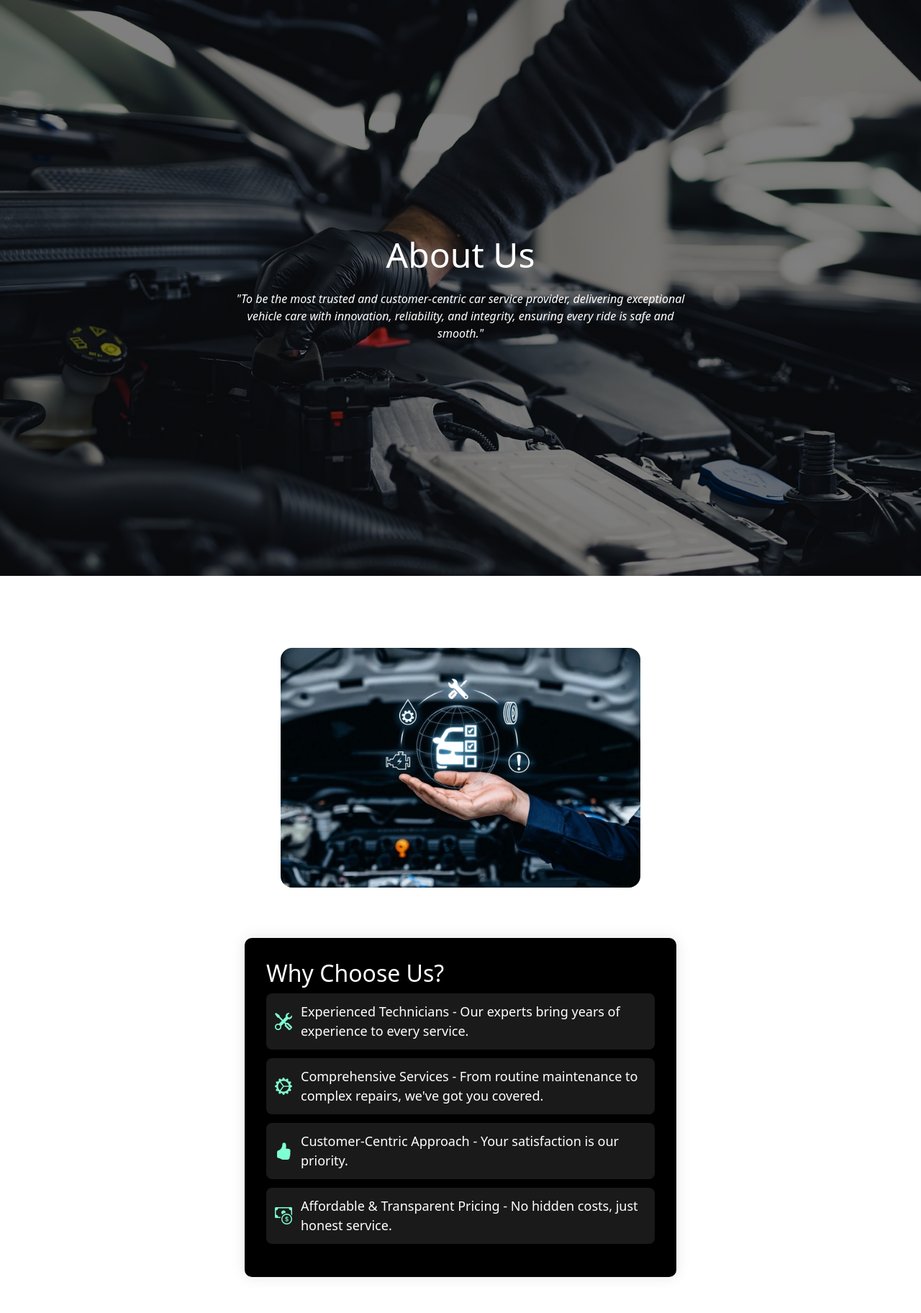
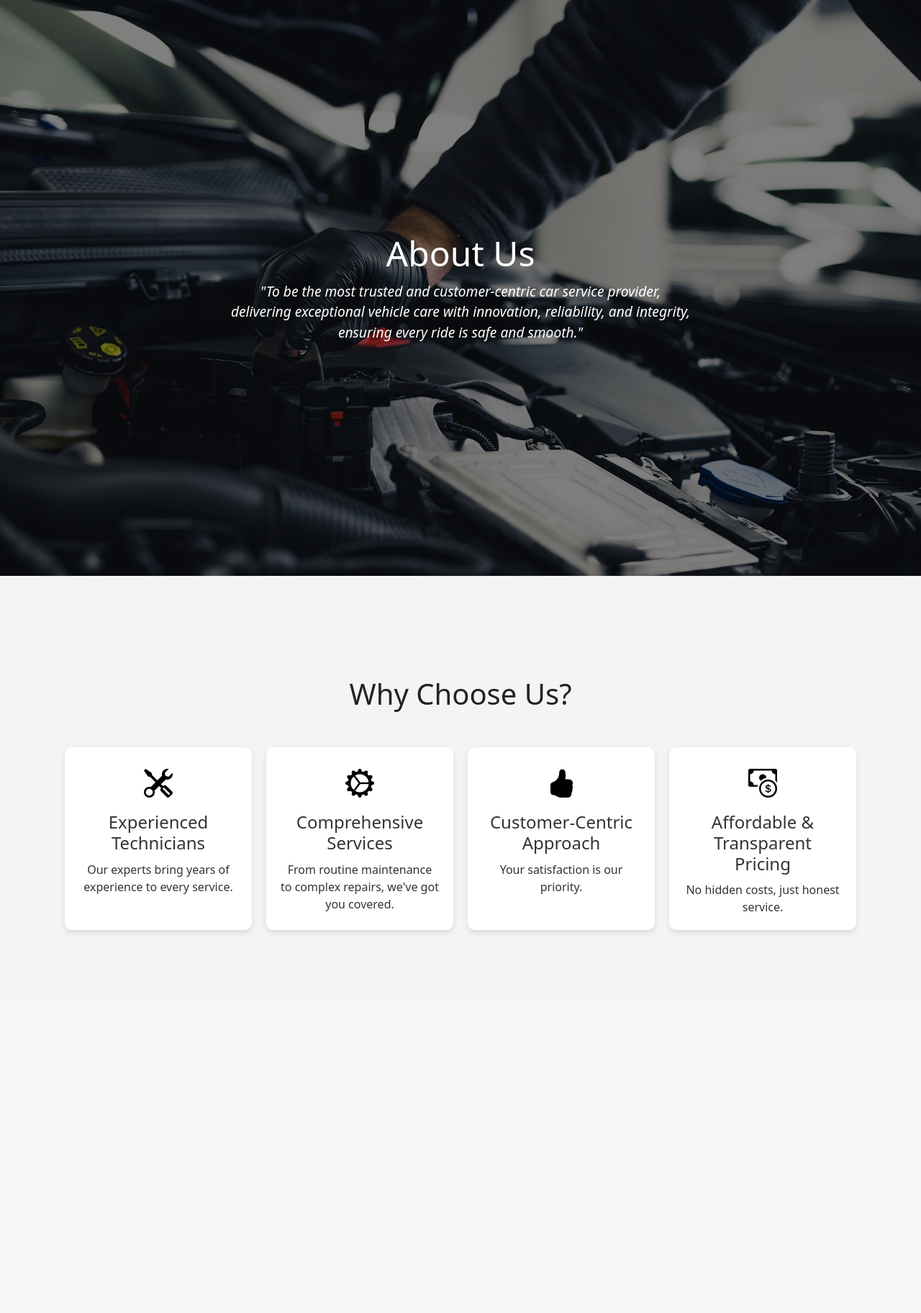
Before and after one commit to starlightaris/car_service_ms, a PHP site: page /aboutUs.html in a window 1280 px wide. Shown: the whole page at 72% size. After the commit the page ends 1297 px from the top, so only its background shows below. Run offline with PHP 8.4, Linux system fonts and the light colour scheme.

Commit message:
commit-11

```diff
--- a/aboutUs.html
+++ b/aboutUs.html
@@ -31,26 +31,38 @@
                 "To be the most trusted and customer-centric car service provider, delivering exceptional vehicle care with innovation, reliability, and integrity, ensuring every ride is safe and smooth."
             </div>
         </div>
+
         <div class="container">
 
-           <img src="images/about.jpg" class="rounded-4" id="img1">
-           <div class="content-box">
-            <h2>Why Choose Us?</h2>
-            <ul class="custom-list">
-                <li><i class="bi bi-tools"></i> <span>Experienced Technicians - Our experts bring years of experience to every service.</span></li>
-                <li><i class="bi bi-gear-wide-connected"></i> <span>Comprehensive Services - From routine maintenance to complex repairs, we've got you covered.</span></li>
-                <li><i class="bi bi-hand-thumbs-up-fill"></i> <span>Customer-Centric Approach - Your satisfaction is our priority.</span></li>
-                <li><i class="bi bi-cash-coin"></i> <span>Affordable & Transparent Pricing - No hidden costs, just honest service.</span></li>
-            </ul>
+            <h2 class="title">Why Choose Us?</h2>
 
-
-
-
+            <div class="grid">
+              <div class="grid-item">
+                <i class="bi bi-tools"></i>
+                <h3>Experienced Technicians</h3>
+                Our experts bring years of experience to every service.
               </div>
 
+              <div class="grid-item">
+                <i class="bi bi-gear-wide-connected"></i>
+                <h3>Comprehensive Services</h3>
+                From routine maintenance to complex repairs, we've got you covered.
+              </div>
+
+              <div class="grid-item">
+                <i class="bi bi-hand-thumbs-up-fill"></i>
+                <h3>Customer-Centric Approach</h3>
+                Your satisfaction is our priority.
+              </div>
+
+              <div class="grid-item">
+                <i class="bi bi-cash-coin"></i>
+                <h3>Affordable & Transparent Pricing</h3>
+                No hidden costs, just honest service.
+              </div>
+            </div>
           </div>
 
 
-    </div>
 </body>
 </html>
--- a/css/style-aboutUs.css
+++ b/css/style-aboutUs.css
@@ -1,11 +1,10 @@
+body {
 
-.container {
-        display: flex;
-        align-items: center;
-        gap: 20px;
-        justify-content: center;
-        flex-wrap: wrap;
+    margin: 0;
+    background-color: #f4f4f4;
+    color: #333;
   }
+
   .hero-image {
     background-image: linear-gradient(rgba(0, 0, 0, 0.5), rgba(0, 0, 0, 0.5)), url("../images/offer.jpg");
     height: 100vh;
@@ -16,131 +15,68 @@
     margin-bottom: 30px;;
 
 }
-h1{
+
+  .hero-text h1 {
+    font-size: 3rem;
+    margin-bottom: 10px;
     font-style: normal;
-    font-size: 3rem;
   }
-.hero-text{
+
+  .hero-text  {
+    font-size: 1.2rem;
+    margin: 0 auto;
+    /* max-width: 600px; */
     font-style: italic;
   }
 
-#img1 {
-    width: 500px;
-    transition: transform 0.3s ease, opacity 0.3s ease;
-    max-width: 100%;
+  .container {
+    padding: 40px 20px;
+    text-align: center;
   }
 
-#img1:hover {
-    transform: scale(1.1);
-    opacity: 0.8;
+  .title {
+    font-size: 2.5rem;
+    margin-bottom: 50px;
+    color: #222;
   }
 
-
-.content-box {
-
-    max-width: 600px;
-    width: 100%;
-    padding: 30px;
-    border-radius: 10px;
-    background: rgba(255, 255, 255, 0);
-    box-shadow: 0 0 20px rgba(0, 0, 0, 0.1);
-    margin: 50px auto;
-    background-color: black;
-    color: white;
+  .grid {
+    display: grid;
+    grid-template-columns: repeat(auto-fit, minmax(250px, 1fr));    /* responsive grid */
+    gap: 20px;
+    max-width: 1200px;
+    margin: 0 auto;
   }
 
-
-.custom-list {
-    list-style: none;
-    padding-left: 0;
+  .grid-item {
+    background: white;
+    border-radius: 10px;
+    padding: 20px;
+    box-shadow: 0 4px 8px rgba(0, 0, 0, 0.1);
+    transition: transform 0.3s ease, box-shadow 0.3s ease;
+    text-align: center;
+    margin-bottom: 50px;
   }
 
-.custom-list li {
-    display: flex;
-    align-items: center;
-    font-size: 18px;
-    margin-bottom: 12px;
-    background: rgba(255, 255, 255, 0.1);
-    padding: 12px;
-    border-radius: 8px;
-    transition: all 0.3s ease-in-out;
+  .grid-item i {
+    font-size: 40px;
+    color: black;
+    margin-bottom: 10px;
   }
 
-.custom-list li:hover {
-    background: rgba(255, 255, 255, 0.3);
-    transform: scale(1.05);
+  .grid-item h3 {
+    font-size: 1.5rem;
+    margin: 10px 0;
   }
 
-.custom-list i {
-    font-size: 24px;
-    color: aquamarine;
-    margin-right: 12px;
+  .grid-item p {
+    font-size: 1rem;
+    color: #555;
+
+
   }
 
-.custom-list span {
-    transition: color 0.3s ease-in-out;
+  .grid-item:hover {
+    transform: translateY(-5px);
+    box-shadow: 0 6px 12px rgba(0, 0, 0, 0.15);
   }
-
-.custom-list li:hover span {
-    color:aquamarine;
-}
-
-@media (max-width: 768px) {
-    /* For smaller devices like tablets */
-    h1 {
-        font-size: 2rem;
-    }
-
-    .hero-text {
-        font-size: 1.2rem;
-        margin: 20px;
-    }
-
-    #img1 {
-        width: 80%;
-        max-width: 400px;
-    }
-
-    .container {
-        flex-direction: column;
-        align-items: center;
-    }
-
-    .content-box {
-        padding: 20px;
-    }
-
-    .custom-list li {
-        font-size: 16px;
-    }
-}
-
-@media (max-width: 480px) {
-    /* For small devices like phones */
-    h1 {
-        font-size: 1.5rem;
-    }
-
-    .hero-text {
-        font-size: 1rem;
-    }
-
-    #img1 {
-        width: 100%;
-        max-width: 350px;
-    }
-
-    .container {
-        flex-direction: column;
-        align-items: center;
-    }
-
-    .content-box {
-        width: 90%;
-        padding: 15px;
-    }
-
-    .custom-list li {
-        font-size: 14px;
-    }
-}
--- a/profile.php
+++ b/profile.php
@@ -2,8 +2,9 @@
     include 'php/conf.php';
 
     session_start();
-    // $email = $_SESSION['txtemail'];
-    $user_email="binithi.vihanga@gmail.com";
+
+    $user_email = $_SESSION['userId'];
+    // $user_email="binithi.vihanga@gmail.com";
 
     $sql="SELECT firstName,lastName,email,phone FROM customer INNER JOIN user ON customer.userId=user.userId WHERE username='$user_email'";
     $result = mysqli_query($con, $sql);
```
Also changed, not shown: css/style-login.css (+15 -0 lines), login.php (+20 -14 lines), images/about2.jpg (added). Lines whose indentation alone changed are shown as unchanged.
